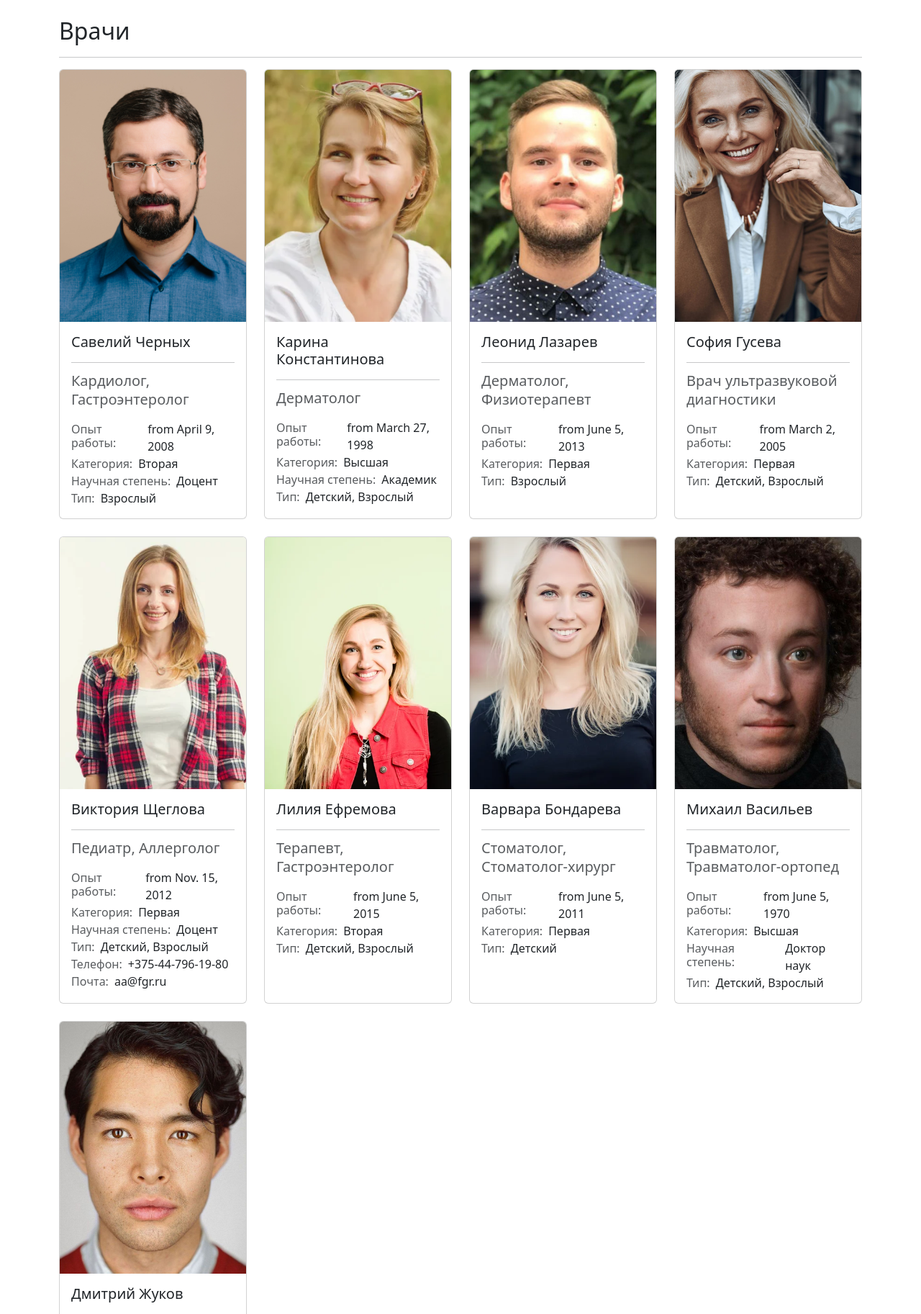
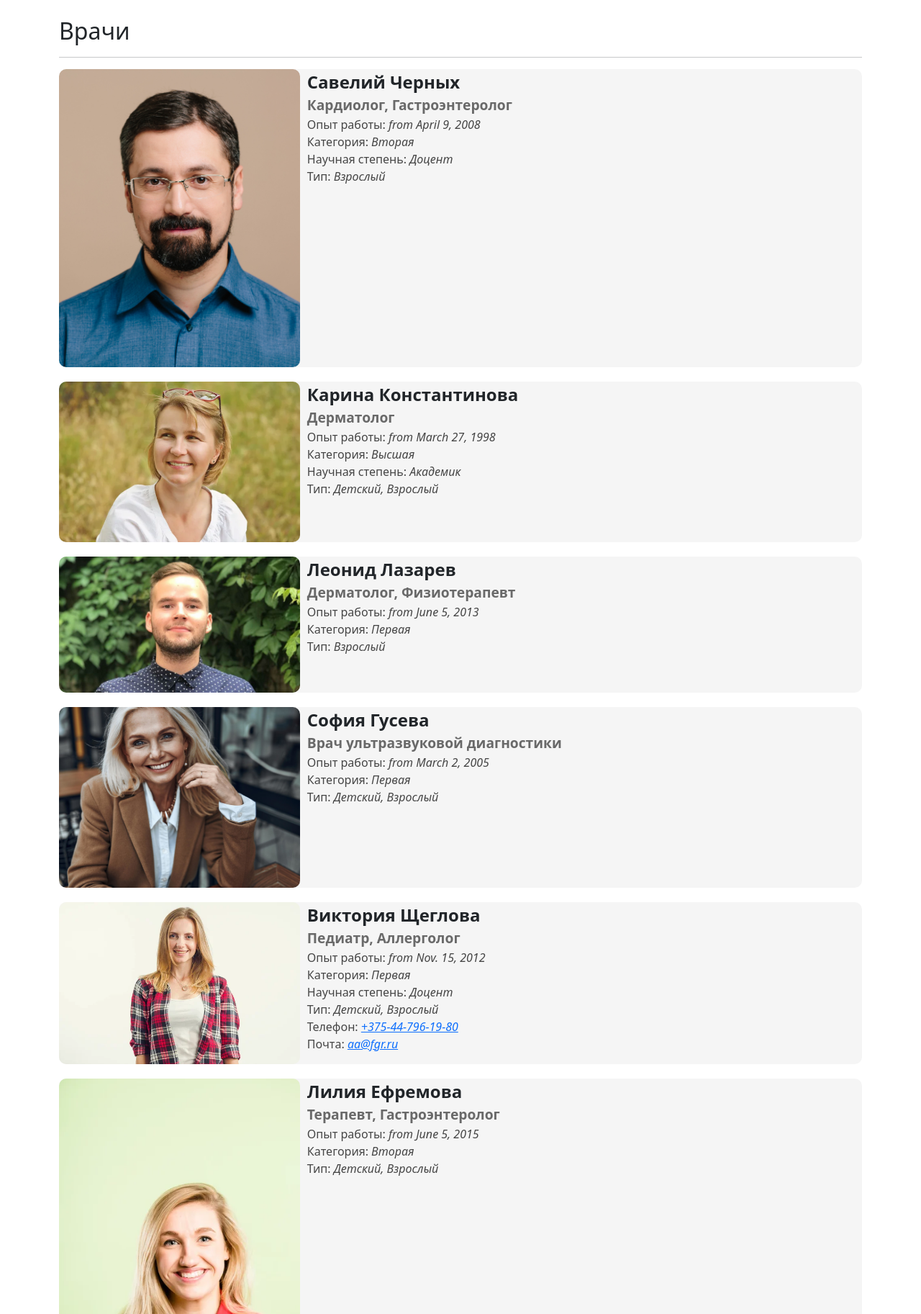
Before and after one commit to denis-pptx/Django-MedicalCenter, a Django app: page /doctors/doctors_list/ in a window 1280 px wide; the page is wider, and only the part inside the window is pictured. Shown: the part 95-1920 px from the top of that part at 72% size. Run offline with Django 4.2, Linux system fonts and the light colour scheme; data comes from the database, SQL or seed files in the repository; both versions use the stored data as it was after the commit; some libraries are stand-ins or nearby versions.

Commit message:
removed bootstrap from doctors list

```diff
--- a/doctors/static/doctors/css/styles.css
+++ b/doctors/static/doctors/css/styles.css
@@ -1,10 +1,30 @@
-.card-img-top-container {
-    height: 350px;
-    overflow: hidden;
+.doctor-card {
+    display: flex;
+    margin-bottom: 20px;
+    background-color: WhiteSmoke;
+    border-radius: 10px;
 }
 
-.card-img-top-container img {
-    object-fit: cover;
-    width: 100%;
-    height: 100%;
+.doctor-card .about {
+    margin-left: 10px;
 }
+
+.doctor-card .image {
+    width: 30%;
+    border-radius: 10px;
+}
+
+.doctor-card .about .name {
+    font-weight: bold;
+    font-size: 1.5em;
+}
+
+.doctor-card .about .specializations {
+    font-weight: bold;
+    font-size: 1.2em;
+    color: DimGray;
+}
+
+.doctor-card .about .property {
+    color: #454545;
+}
--- a/doctors/templates/doctors/doctors_tag.html
+++ b/doctors/templates/doctors/doctors_tag.html
@@ -1,69 +1,44 @@
 {% load static %}
 <link rel="stylesheet" href="{% static 'doctors/css/styles.css' %}">
 
-<div class="row">
 {% for profile in profiles %}
-    <div class="col-md-3 mb-4">
-        <div class="card h-100">
-            <div class="card-img-top-container">
+    <div class="doctor-card">
+
         {% if profile.photo %}
-                <img src="{{ profile.photo.url }}" alt="Profile Photo" class="card-img-top">
-                {% else %}
-                <img src="https://via.placeholder.com/500x500?text=No+Image" alt="No Image">
+            <img class="image" src="{{ profile.photo.url }}" alt="Profile Photo">
         {% endif %}
-            </div>
 
-            <div class="card-body">
-                <h5 class="card-title">{{ profile.user.get_full_name }}</h5>
-                <hr/>
+        <div class="about">
+            <span class="name">{{ profile.user.get_full_name }}</span>
+
             {% if profile.specializations.all %}
-                <h5 class="card-subtitle mb-3 text-muted" style="line-height: 1.3;">
-                    {{ profile.specializations.all|join:", " }}</h5>
+                <div class="specializations">{{ profile.specializations.all|join:", " }}</div>
             {% endif %}
 
             {% if profile.experience %}
-                <div class="d-flex align-items-center align-items-baseline">
-                    <h6 class="card-subtitle text-muted me-2">Опыт работы:</h6>
-                    <span class="card-text">from {{ profile.experience }}</span>
-                </div>
+                <div class="property">Опыт работы: <i>from {{ profile.experience }}</i></div>
             {% endif %}
 
             {% if profile.category %}
-                <div class="d-flex align-items-center align-items-baseline">
-                    <h6 class="card-subtitle text-muted me-2">Категория:</h6>
-                    <span class="card-text">{{ profile.category.name }}</span>
-                </div>
+                <div class="property">Категория: <i>{{ profile.category.name }}</i></div>
             {% endif %}
 
             {% if profile.academic_degree %}
-                <div class="d-flex align-items-center align-items-baseline">
-                    <h6 class="card-subtitle text-muted me-2">Научная степень:</h6>
-                    <span class="card-text">{{ profile.academic_degree.name }}</span>
-                </div>
+                <div class="property">Научная степень: <i>{{ profile.academic_degree.name }}</i></div>
             {% endif %}
 
             {% if profile.types.all %}
-                <div class="d-flex align-items-center align-items-baseline">
-                    <h6 class="card-subtitle text-muted me-2">Тип:</h6>
-                    <span class="card-text">{{ profile.types.all|join:", " }}</span>
-                </div>
+                <div class="property">Тип: <i>{{ profile.types.all|join:", " }}</i></div>
             {% endif %}
 
             {% if profile.phone_number %}
-                <div class="d-flex align-items-center align-items-baseline">
-                    <h6 class="card-subtitle text-muted me-2">Телефон:</h6>
-                    <span class="card-text">{{ profile.phone_number }}</span>
-                </div>
+                <div class="property">Телефон: <i><a href="tel:{{ profile.phone_number }}">{{ profile.phone_number }}</a></i></div>
             {% endif %}
 
             {% if profile.email %}
-                <div class="d-flex align-items-center align-items-baseline">
-                    <h6 class="card-subtitle text-muted me-2">Почта:</h6>
-                    <span class="card-text">{{ profile.email }}</span>
-                </div>
+                <div class="property">Почта: <i><a href="mailto:{{ profile.email }}">{{ profile.email }}</a></i></div>
             {% endif %}
         </div>
     </div>
-    </div>
+
 {% endfor %}
-</div>
```
Also changed, not shown: db.sqlite3. Lines whose indentation alone changed are shown as unchanged.
